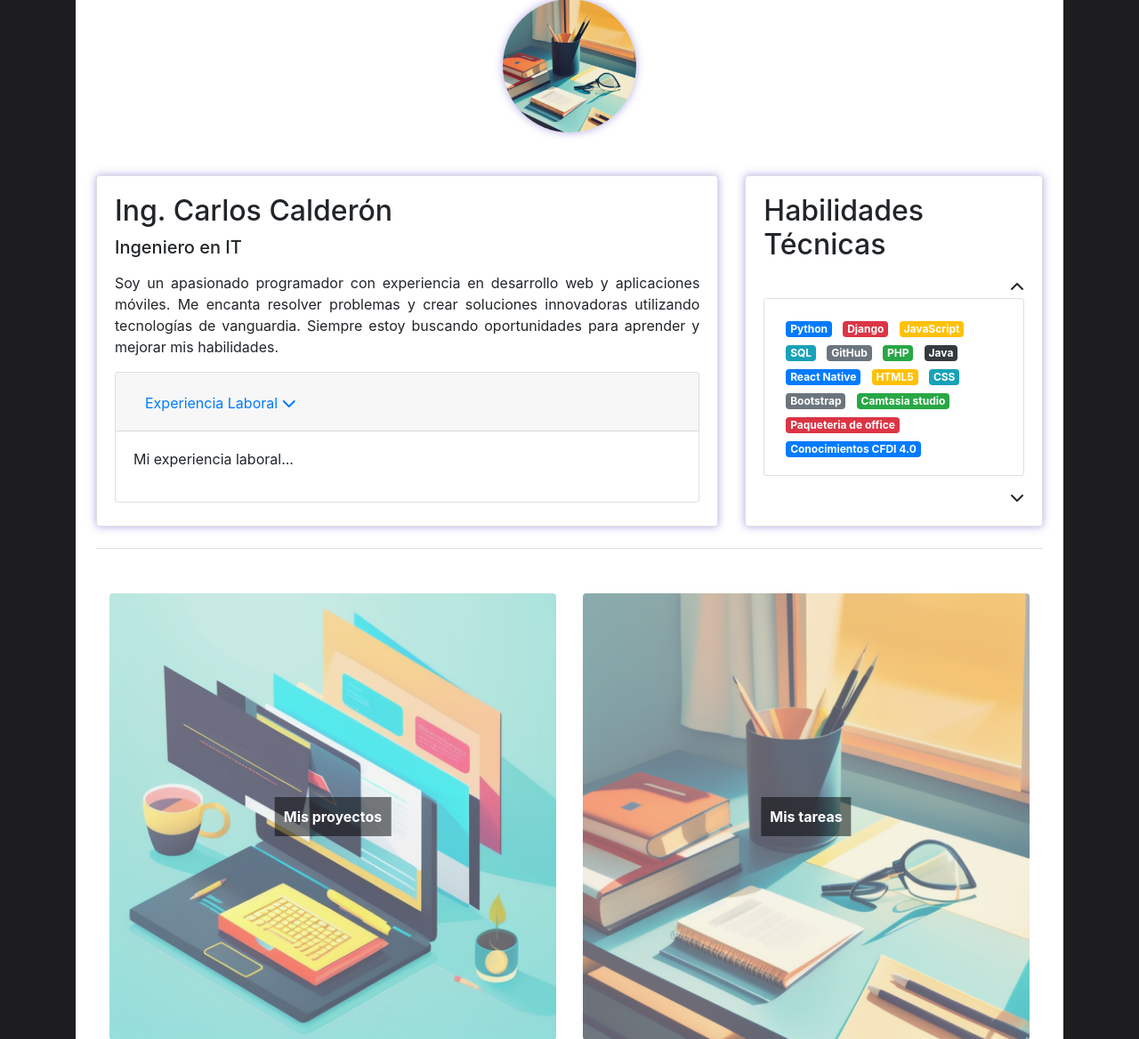
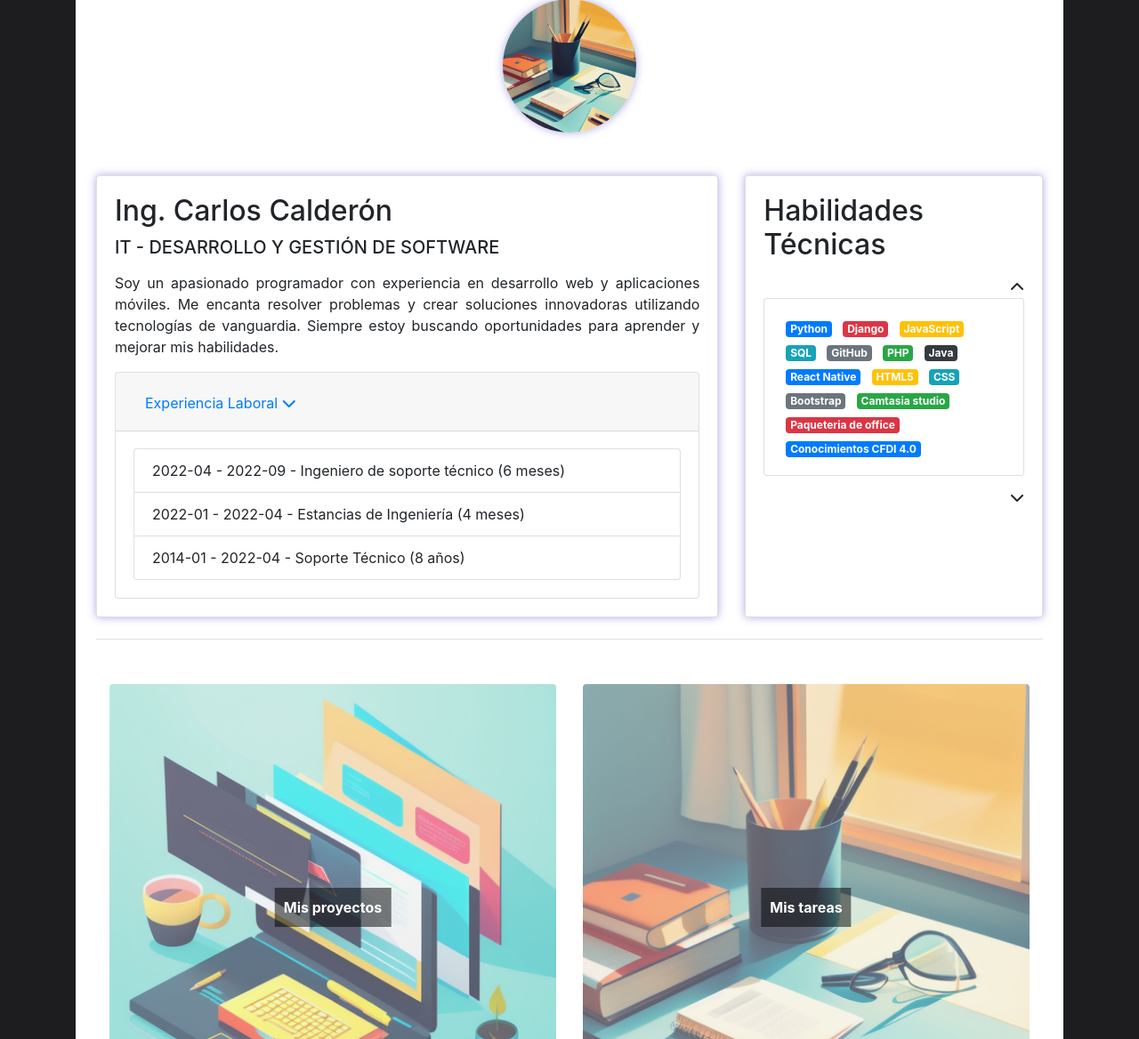
Before and after one commit to iCharly666/portafolio, a Django app: page / in a window 1280 px wide, after a click on "Experiencia Laboral". Shown: the part 310-1478 px from the top of the page at 89% size. Run offline with Django 4.2, Linux system fonts and the light colour scheme; some libraries are stand-ins or nearby versions.

Commit message:
update estilos.css and index.html

```diff
--- a/mysite/blog/static/css/estilos.css
+++ b/mysite/blog/static/css/estilos.css
@@ -10,12 +10,14 @@ body {
 }
 
 /* header color */
-.custom_headercolor{
+.custom_headercolor {
   background-color: #1d1d20;
 }
+
 /* sobras para contenedores del index*/
 .shadow-purple {
-  box-shadow: 0 0 10px rgba(99, 81, 206, 0.5); /* Reemplaza el valor RGBA con tu color morado personalizado */
+  box-shadow: 0 0 10px rgba(99, 81, 206, 0.5);
+  /* Reemplaza el valor RGBA con tu color morado personalizado */
 }
 
 /*
@@ -32,7 +34,7 @@ body {
 
 /* Logotipo de "mi empresa" */
 
-.logotipo-image{
+.logotipo-image {
   width: 50px;
   height: 50px;
 }
@@ -64,10 +66,20 @@ body {
   transform: rotate(180deg);
 }
 
+/* scroll de experiencia laboral */
+.scroll-list_experiencia_laboral {
+  max-height: 200px;
+  overflow-y: scroll;
+}
+
 /* margen para la card de habilidades del index*/
 
 
-.habilidades__container { overflow-y: scroll; margin-bottom: 12px; max-height: 200px;}
+.habilidades__container {
+  overflow-y: scroll;
+  margin-bottom: 12px;
+  max-height: 200px;
+}
 
 
 /* navbar color*/
@@ -81,20 +93,29 @@ body {
 } /* Ajusta el valor según el nivel de desenfoque deseado */
 
 .img-opacity {
-    opacity: 0.7; /* Ajusta el valor entre 0 (totalmente transparente) y 1 (totalmente opaco) */
+  opacity: 0.7;
+  /* Ajusta el valor entre 0 (totalmente transparente) y 1 (totalmente opaco) */
 }
 
 
 /*textos superpuestos en las imagenes del index. */
 .text-overlay {
-    position: absolute; /* Posiciona el elemento de manera absoluta dentro del contenedor */
-    top: 50%; /* Coloca el elemento en la mitad de la altura del contenedor */
-    left: 50%; /* Coloca el elemento en la mitad del ancho del contenedor */
-    transform: translate(-50%, -50%); /* Centra el elemento en relación con su posición */
-    background-color: rgba(0, 0, 0, 0.5); /* Agrega un fondo semitransparente al texto */
-    color: white; /* Cambia el color del texto a blanco */
-    padding: 10px; /* Agrega un espacio de relleno alrededor del texto */
-    font-weight: bold; /* Opcional: Agrega negrita al texto */
+  position: absolute;
+  /* Posiciona el elemento de manera absoluta dentro del contenedor */
+  top: 50%;
+  /* Coloca el elemento en la mitad de la altura del contenedor */
+  left: 50%;
+  /* Coloca el elemento en la mitad del ancho del contenedor */
+  transform: translate(-50%, -50%);
+  /* Centra el elemento en relación con su posición */
+  background-color: rgba(0, 0, 0, 0.5);
+  /* Agrega un fondo semitransparente al texto */
+  color: white;
+  /* Cambia el color del texto a blanco */
+  padding: 10px;
+  /* Agrega un espacio de relleno alrededor del texto */
+  font-weight: bold;
+  /* Opcional: Agrega negrita al texto */
 }
 
 /* contenedor de proyectos.html*/
--- a/mysite/blog/templates/index.html
+++ b/mysite/blog/templates/index.html
@@ -37,7 +37,7 @@
                         <div class="card shadow-purple h-100">
                             <div class="card-body">
                                 <h2 class="card-title mb-3">Ing. Carlos Calderón</h2>
-                                <h5 class="card-subtitle mb-3">Ingeniero en IT</h5>
+                                <h5 class="card-subtitle mb-3">IT - DESARROLLO Y GESTIÓN DE SOFTWARE</h5>
                                 <p class="card-text text-justify">Soy un apasionado programador con experiencia en
                                     desarrollo web y aplicaciones móviles. Me encanta resolver problemas y crear
                                     soluciones innovadoras utilizando tecnologías de vanguardia. Siempre estoy buscando
@@ -57,8 +57,17 @@
                                         <div id="experiencia-collapse" class="collapse"
                                             aria-labelledby="experiencia-heading" data-parent="#experiencia-accordion">
                                             <div class="card-body">
-                                                <!-- Contenido de la experiencia laboral -->
-                                                <p>Mi experiencia laboral...</p>
+                                                <div class="scroll-list_experiencia_laboral">
+                                                    <ul class="list-group">
+                                                        <li class="list-group-item text-justify">2022-04 - 2022-09 - Ingeniero de
+                                                            soporte técnico (6 meses)</li>
+                                                        <li class="list-group-item text-justify">2022-01 - 2022-04 - Estancias de
+                                                            Ingeniería (4 meses)</li>
+                                                        <li class="list-group-item text-justify">2014-01 - 2022-04 - Soporte Técnico (8 años)
+                                                        </li>
+                                                        <!-- Agrega más elementos de la lista aquí -->
+                                                    </ul>
+                                                </div>
                                             </div>
                                         </div>
                                     </div>
```
Lines whose indentation alone changed are shown as unchanged.
